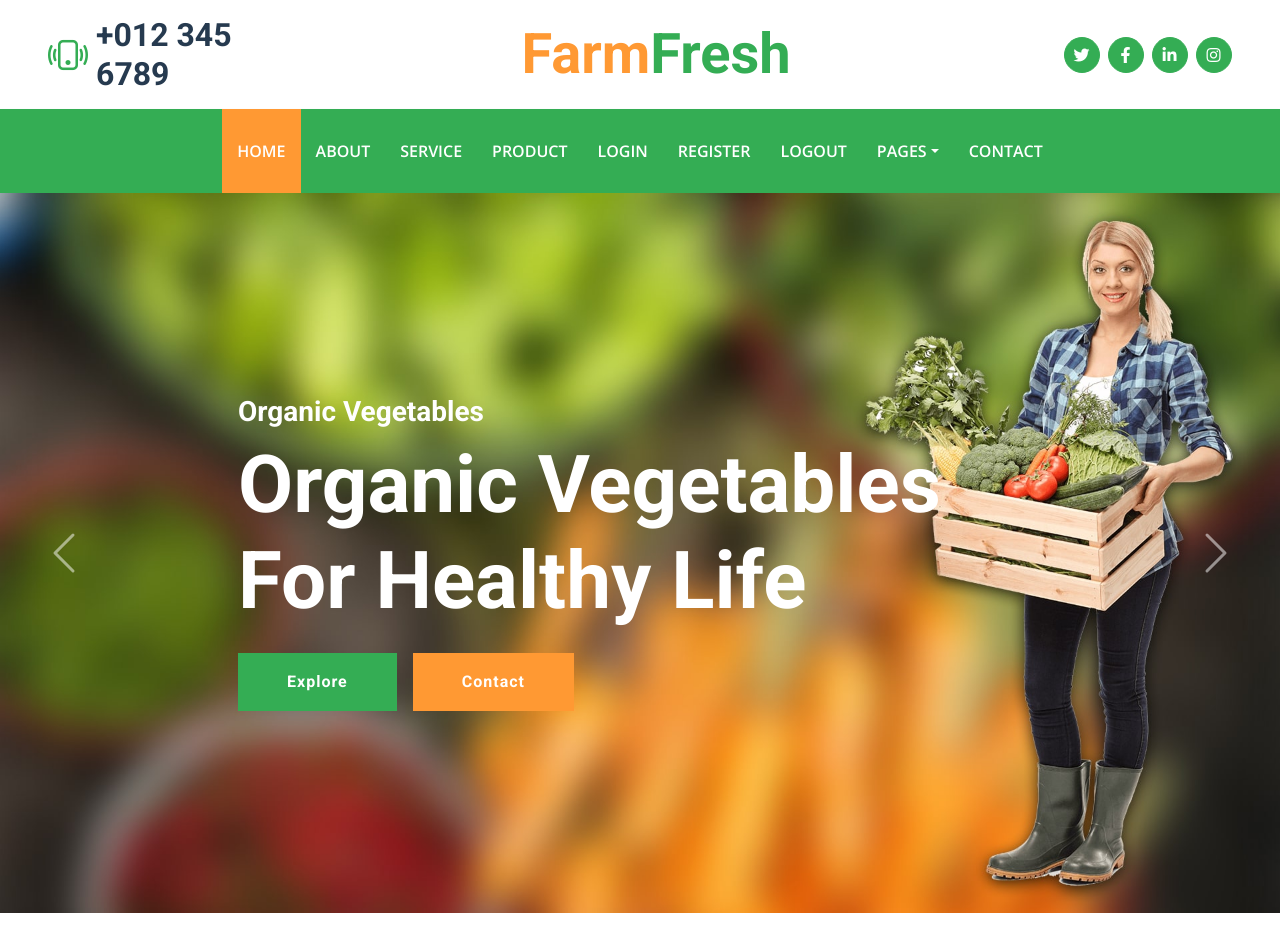
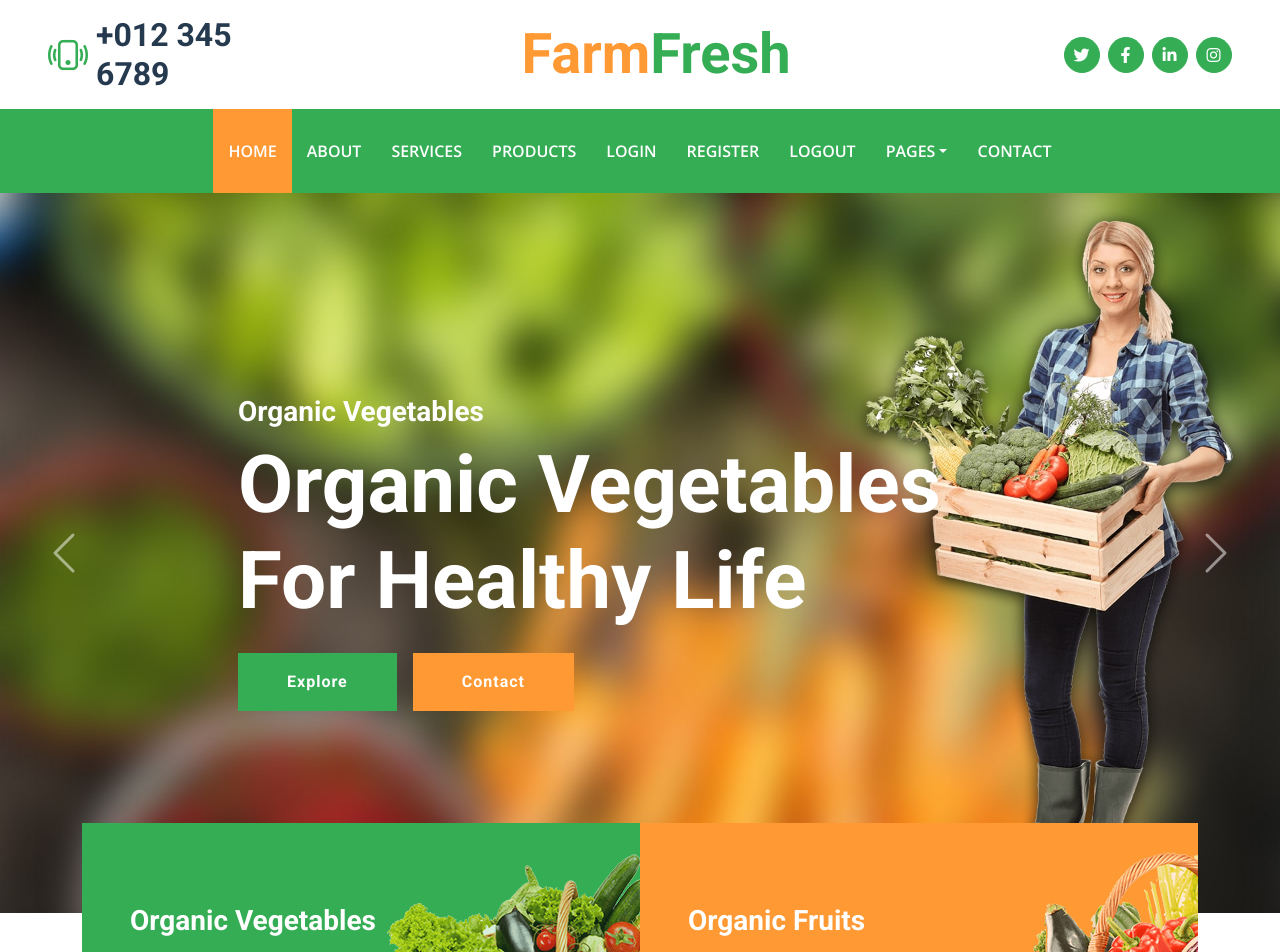
Before and after one commit to ilieva1maya/Plant-a-Tree, a React (Vite) app in the folder client/: page / in a window 1280 px wide. Shown: the top 952 px of the page. Built offline with nearby package versions, Linux system fonts and the light colour scheme.

Commit message:
Paths updated with Link

```diff
--- a/client/src/App.jsx
+++ b/client/src/App.jsx
@@ -16,6 +16,7 @@ import Footer from "./components/Footer"
 import Path from "./paths"
 import Login from "./components/Login"
 import Register from "./components/Register"
+import Home from "./components/home/Home"
 
 function App() {
 
@@ -24,7 +25,7 @@ function App() {
     <div id="box">
       <TopBar />
       <NavBar />
-      <Carousel/>
+      <Home/>
       <Footer />
       {/* <Routes>
         <Route path={Path.Banner} element={<Banner />} />
--- a/client/src/components/NavBar.jsx
+++ b/client/src/components/NavBar.jsx
@@ -1,3 +1,6 @@
+import { Link } from "react-router-dom"
+import Path from "../paths"
+
 export default function NavBar(){
     return(
         <nav className="navbar navbar-expand-lg bg-primary navbar-dark shadow-sm py-3 py-lg-0 px-3 px-lg-5">
@@ -9,13 +12,14 @@ export default function NavBar(){
         </button>
         <div className="collapse navbar-collapse" id="navbarCollapse">
             <div className="navbar-nav mx-auto py-0">
-                <a href="index.html" className="nav-item nav-link active">Home</a>
-                <a href="about.html" className="nav-item nav-link">About</a>
-                <a href="service.html" className="nav-item nav-link">Service</a>
-                <a href="product.html" className="nav-item nav-link">Product</a>
-                <a href="index.html" className="nav-item nav-link">Login</a>
-                <a href="index.html" className="nav-item nav-link">Register</a>
-                <a href="index.html" className="nav-item nav-link">Logout</a>
+                <Link to={Path.Home} className="nav-item nav-link active">Home</Link>
+                <Link to={Path.About} className="nav-item nav-link">About</Link>
+                <Link to={Path.Services} className="nav-item nav-link">Services</Link>
+                <Link to={Path.Products} className="nav-item nav-link">Products</Link>
+                <Link to={Path.Login} className="nav-item nav-link">Login</Link>
+                <Link to={Path.Register} className="nav-item nav-link">Register</Link>
+                <Link to={Path.Logout} className="nav-item nav-link">Logout</Link>
+
                 <div className="nav-item dropdown">
                     <a href="#" className="nav-link dropdown-toggle" data-bs-toggle="dropdown">Pages</a>
                     <div className="dropdown-menu m-0">
--- /dev/null
+++ b/client/src/components/home/Home.jsx
@@ -0,0 +1,13 @@
+import Banner from "../Banner";
+import Carousel from "../Carousel";
+import Facts from "../Facts";
+
+export default function Home() {
+    return (
+        <>
+            <Carousel />
+            <Banner />
+            <Facts />
+        </>
+    )
+}
--- a/client/src/paths.js
+++ b/client/src/paths.js
@@ -1,6 +1,6 @@
 const Path = {
 
-    Banner: '/',
+    Home: '/',
     Login: '/login',
     Register: '/register',
     Logout: '/logout',
```
